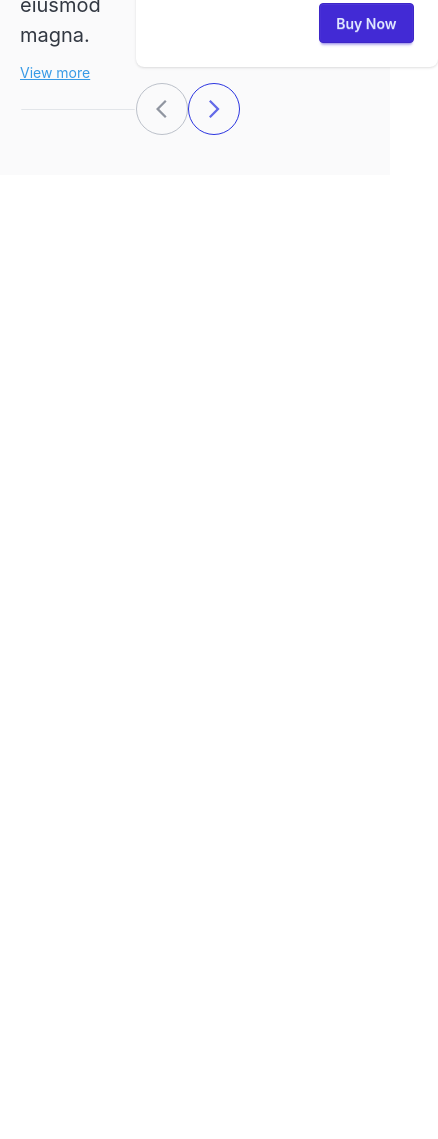
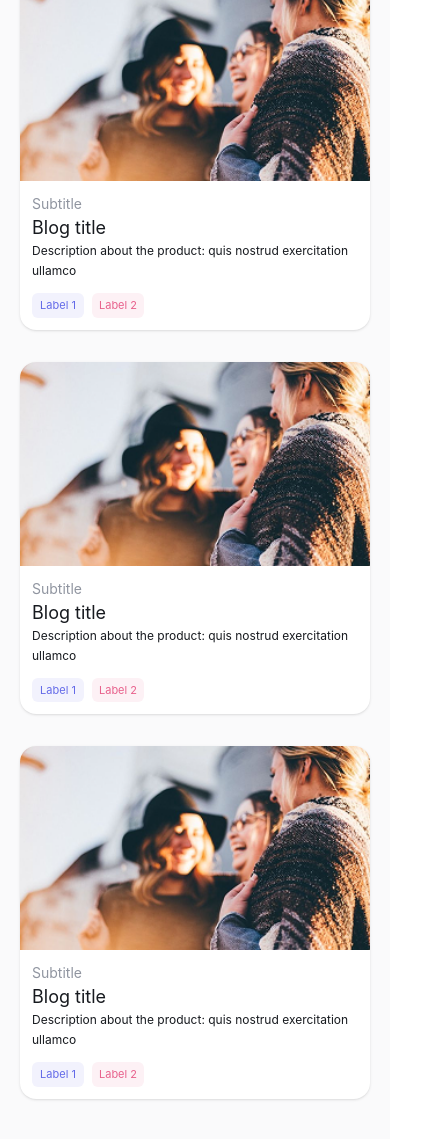
Before and after one commit to phil-code-dotcom/wellness-health-website, a website: page index.html in a window 390 px wide. Shown: the part 7413-8552 px from the top of the page, 438 px wide, since content can reach past the window. Before the commit the page ends 7588 px from the top, so only its background shows below. Drawn offline with nearby package versions, Linux system fonts and the light colour scheme.

Commit message:
feat: Added the blog section with responsiveness

```diff
--- a/index.html
+++ b/index.html
@@ -334,9 +334,10 @@
   </section>
 
   <!--Blog section-->
-  <section class="w-full mt-20 bg-[#FAFAFB]">
-    <div class="max-w-[1440px] mx-auto md:pl-30 pl-5 py-10 flex items-center">
-      <div class="flex flex-col max-w-[316px]">
+  <section class="w-full md:mt-40 bg-[#FAFAFB]">
+    <div
+      class="max-w-[1440px] mx-auto pr-5 pl-5 md:pl-30 md:pr-30 xl:pl-30 xl:pr-0 py-20 flex items-center gap-13 flex-wrap xl:flex-nowrap w-full">
+      <div class="flex flex-col w-full xl:max-w-[316px]">
         <p class="font-inter font-normal text-[14px] text-[#323842]">Dolore dolore voluptate aliqua ut mi</p>
         <div class="flex flex-col gap-1">
           <h5 class="font-archivo font-bold text-[52px] text-[#323842]">Blog</h5>
@@ -344,28 +345,76 @@
             commodo consectetur eiusmod magna.</p>
           <a href="#" class="font-inter font-normal text-[14px] text-[#379AE6] underline mt-2">View more</a>
         </div>
-        <div class="flex items-center justify-between">
+        <div class="flex items-center justify-between mt-5.5">
           <img src="./img/Line 16.svg" alt="">
-          <img src="./img/l-arr-btn.svg" alt="">
-          <img src="./img/r-arr-btn.svg" alt="">
+          <div class="flex gap-4">
+            <img src="./img/l-arr-btn.svg" alt="">
+            <img src="./img/r-arr-btn.svg" alt="">
+          </div>
         </div>
       </div>
 
-      <div class="flex">
-        <div class="card bg-base-100 w-[302px] h-[334px] shadow-sm">
+      <div class="flex gap-8 flex-wrap xl:flex-nowrap">
+        <div class="card bg-base-100 w-full sm:max-w-[302px]  shadow-sm rounded-2xl">
           <figure>
-            <img src="./img/blog-pic1.png" alt="Shoes" class="w-full" />
+            <img src="./img/blog-pic1.png" alt="" class="w-full h-[176]" />
           </figure>
-          <div class="card-body">
-            <p class="font-inter font-normal text-[20px] text-[#323842] leading-[30px]">Laborum dolore aute et
-              incididunt
-              commodo consectetur eiusmod magna.</p>
-            <h5 class="font-archivo font-bold text-[52px] text-[#323842]">Blog</h5>
-            <div class="card-actions justify-end">
-              <button class="btn btn-primary">Buy Now</button>
+          <div class="flex flex-col p-3">
+            <p class="font-inter font-normal text-[14px] text-[#9095A0]">Subtitle</p>
+            <h5 class="font-inter font-normal text-[18px] text-[#171A1F]">Blog title</h5>
+            <p class="font-inter font-normal text-[12px] text-[#171A1F] leading-[20px]">Description about the product:
+              quis nostrud exercitation ullamco</p>
+            <div class="card-actions flex items-center gap-2 mt-3">
+              <button
+                class="bg-[#F2F2FD] w-[52px] border-none font-inter font-normal text-[11px] text-[#636AE8] p-1 rounded-[6px]">Label
+                1</button>
+              <button
+                class="bg-[#FDF1F5] w-[52px] border-none font-inter font-normal text-[11px] text-[#E8618C] p-1 rounded-[6px]">Label
+                2</button>
             </div>
           </div>
         </div>
+
+        <div class="card bg-base-100 w-full sm:max-w-[302px] shadow-sm rounded-2xl">
+          <figure>
+            <img src="./img/blog-pic1.png" alt="" class="w-full h-[176]" />
+          </figure>
+          <div class="flex flex-col p-3">
+            <p class="font-inter font-normal text-[14px] text-[#9095A0]">Subtitle</p>
+            <h5 class="font-inter font-normal text-[18px] text-[#171A1F]">Blog title</h5>
+            <p class="font-inter font-normal text-[12px] text-[#171A1F] leading-[20px]">Description about the product:
+              quis nostrud exercitation ullamco</p>
+            <div class="card-actions flex items-center gap-2 mt-3">
+              <button
+                class="bg-[#F2F2FD] w-[52px] border-none font-inter font-normal text-[11px] text-[#636AE8] p-1 rounded-[6px]">Label
+                1</button>
+              <button
+                class="bg-[#FDF1F5] w-[52px] border-none font-inter font-normal text-[11px] text-[#E8618C] p-1 rounded-[6px]">Label
+                2</button>
+            </div>
+          </div>
+        </div>
+
+        <div class="card bg-base-100 w-full sm:max-w-[302px] shadow-sm rounded-2xl">
+          <figure>
+            <img src="./img/blog-pic1.png" alt="" class="w-full h-[176]" />
+          </figure>
+          <div class="flex flex-col p-3">
+            <p class="font-inter font-normal text-[14px] text-[#9095A0]">Subtitle</p>
+            <h5 class="font-inter font-normal text-[18px] text-[#171A1F]">Blog title</h5>
+            <p class="font-inter font-normal text-[12px] text-[#171A1F] leading-[20px]">Description about the product:
+              quis nostrud exercitation ullamco</p>
+            <div class="card-actions flex items-center gap-2 mt-3">
+              <button
+                class="bg-[#F2F2FD] w-[52px] border-none font-inter font-normal text-[11px] text-[#636AE8] p-1 rounded-[6px]">Label
+                1</button>
+              <button
+                class="bg-[#FDF1F5] w-[52px] border-none font-inter font-normal text-[11px] text-[#E8618C] p-1 rounded-[6px]">Label
+                2</button>
+            </div>
+          </div>
+        </div>
+
       </div>
 
     </div>
```
Also changed, not shown: src/output.css.
